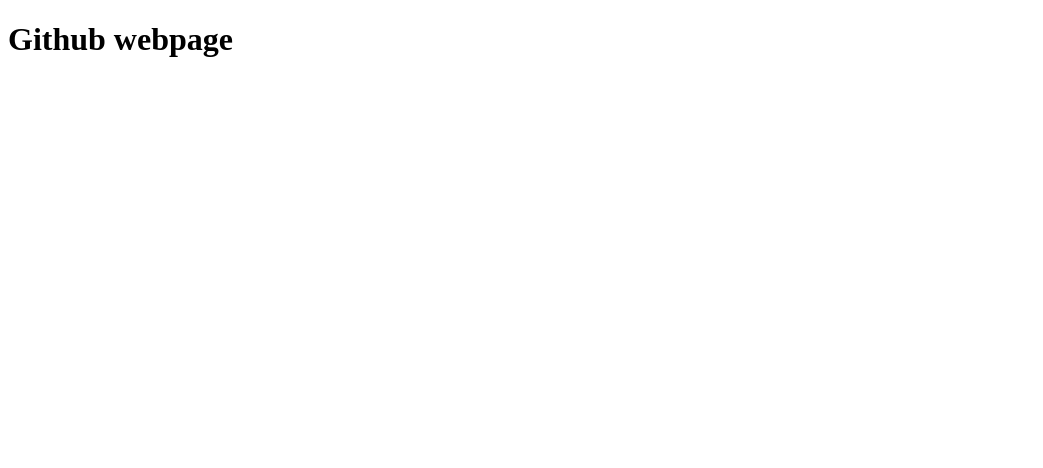
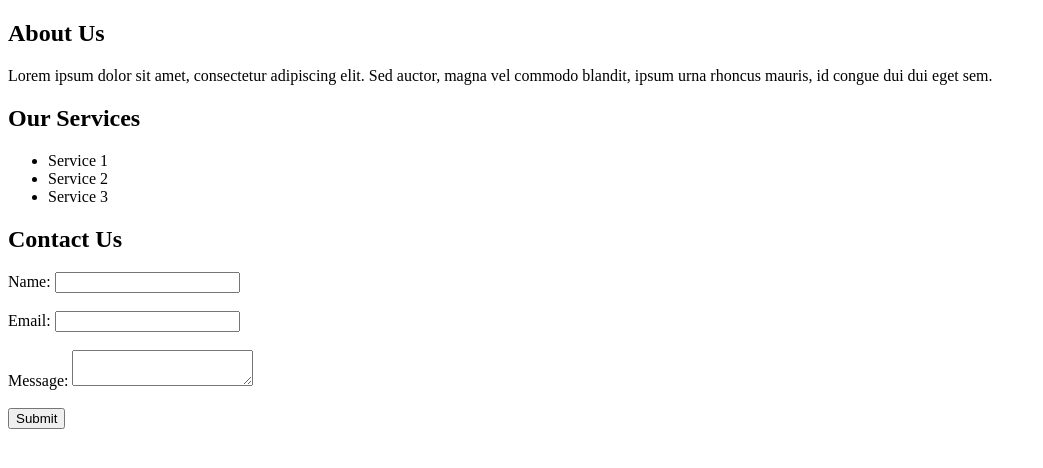
Before and after one commit to santiago10403/santiago10403.github.io, a plain HTML site: page index.html in a window 1280 px wide. Shown: the whole page, without its empty margins (0-1043 px from the left). Drawn offline with Linux system fonts and the light colour scheme.

Commit message:
Add main section

```diff
--- a/index.html
+++ b/index.html
@@ -3,7 +3,29 @@
     <head>
         <title>Github webpage</title>
     </head>
-    <body>
-        <h1>Github webpage</h1>
-    </body>
+    <main>
+        <section id="about">
+          <h2>About Us</h2>
+          <p>Lorem ipsum dolor sit amet, consectetur adipiscing elit. Sed auctor, magna vel commodo blandit, ipsum urna rhoncus mauris, id congue dui dui eget sem.</p>
+        </section>
+        <section id="services">
+          <h2>Our Services</h2>
+          <ul>
+            <li>Service 1</li>
+            <li>Service 2</li>
+            <li>Service 3</li>
+          </ul>
+        </section>
+        <section id="contact">
+          <h2>Contact Us</h2>
+          <form action="submit-form.php" method="post">
+            <label for="name">Name:</label>
+            <input type="text" id="name" name="name"><br><br>
+            <label for="email">Email:</label>
+            <input type="email" id="email" name="email"><br><br>
+            <label for="message">Message:</label>
+            <textarea id="message" name="message"></textarea><br><br>
+            <input type="submit" value="Submit">
+          </form>
+        </section>
 </html>
```
